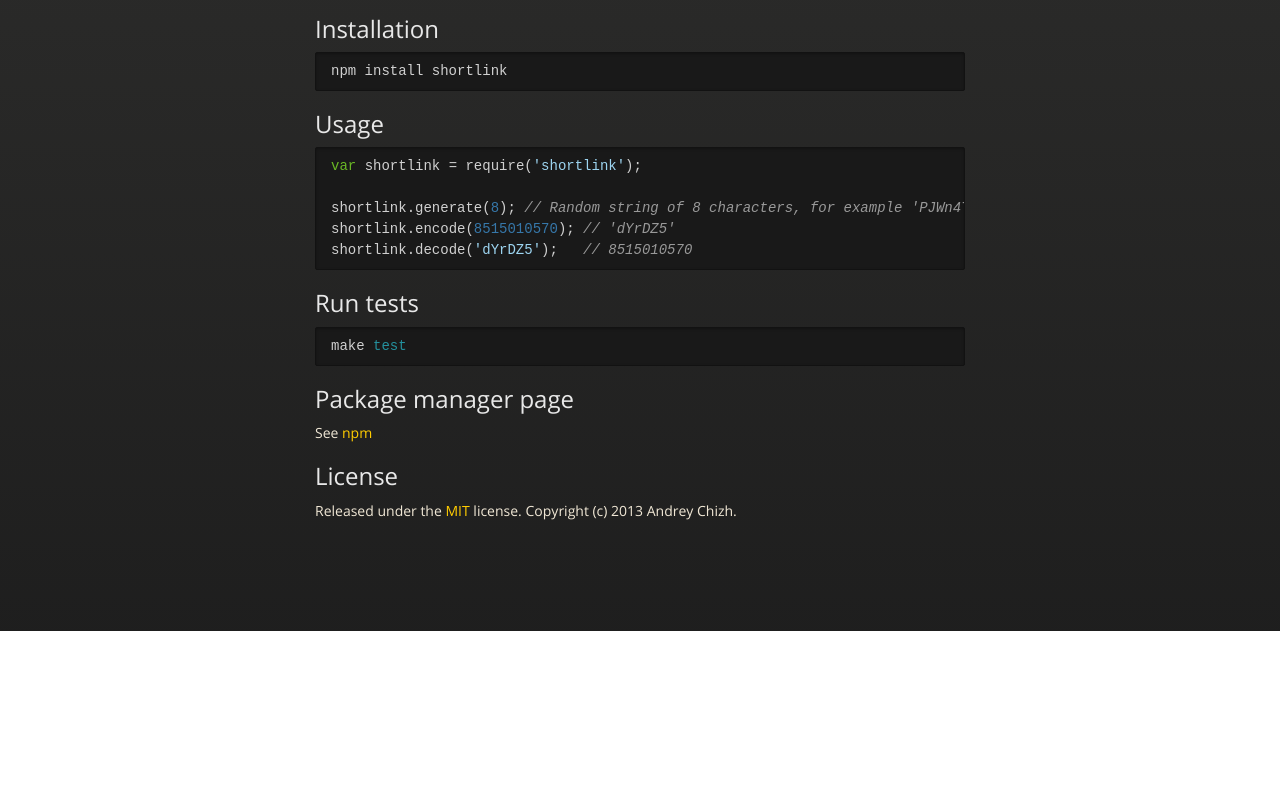
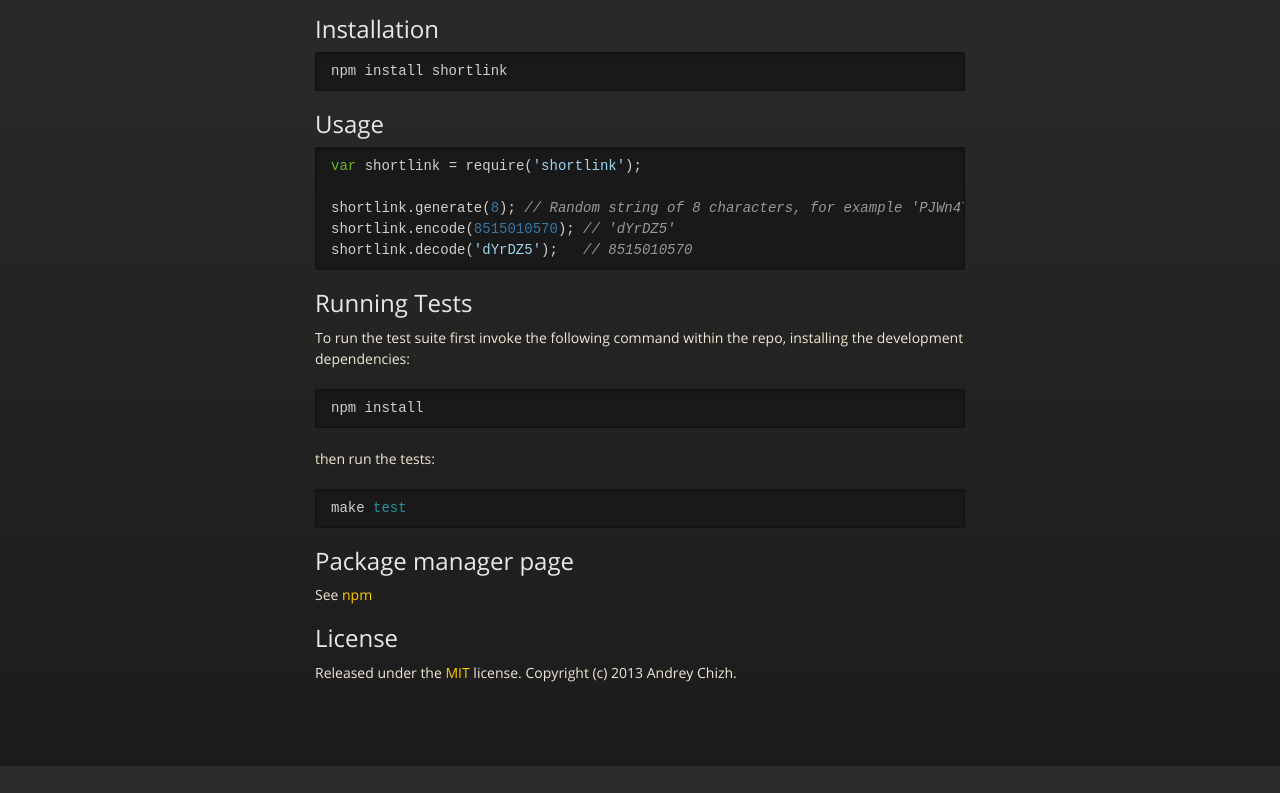
Before and after one commit to andriichyzh/node-shortlink, a plain HTML site: page index.html in a window 1280 px wide. Shown: the part 834-1627 px from the top of the page. Before the commit the page ends 1465 px from the top, so only its background shows below. Drawn offline with nearby package versions, Linux system fonts and the light colour scheme.

```diff
--- a/index.html
+++ b/index.html
@@ -67,7 +67,14 @@
 <span class="nx">shortlink</span><span class="p">.</span><span class="nx">decode</span><span class="p">(</span><span class="s1">'dYrDZ5'</span><span class="p">);</span>   <span class="c1">// 8515010570</span>
 </pre></div>
 
-<h2>Run tests</h2>
+<h2>Running Tests</h2>
+
+<p>To run the test suite first invoke the following command within the repo, installing the development dependencies:</p>
+
+<div class="highlight"><pre>npm install
+</pre></div>
+
+<p>then run the tests:</p>
 
 <div class="highlight"><pre>make <span class="nb">test</span>
 </pre></div>
@@ -79,6 +86,8 @@
 <h2>License</h2>
 
 <p>Released under the <a href="https://raw.github.com/AndreyChizh/node-shortlink/master/LICENSE.md">MIT</a> license. Copyright (c) 2013 Andrey Chizh.</p>
+
+
       </section>
 
     </div>
```
Also changed, not shown: params.json (+1 -1 lines).
